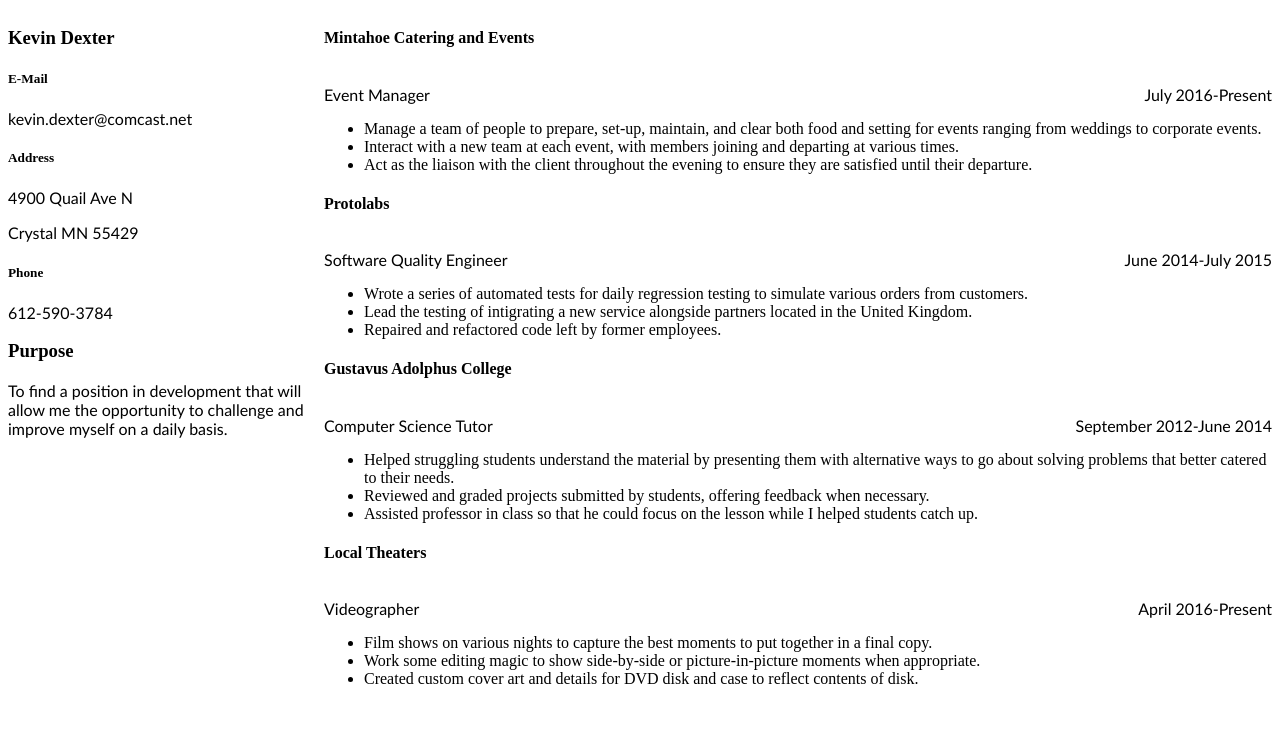
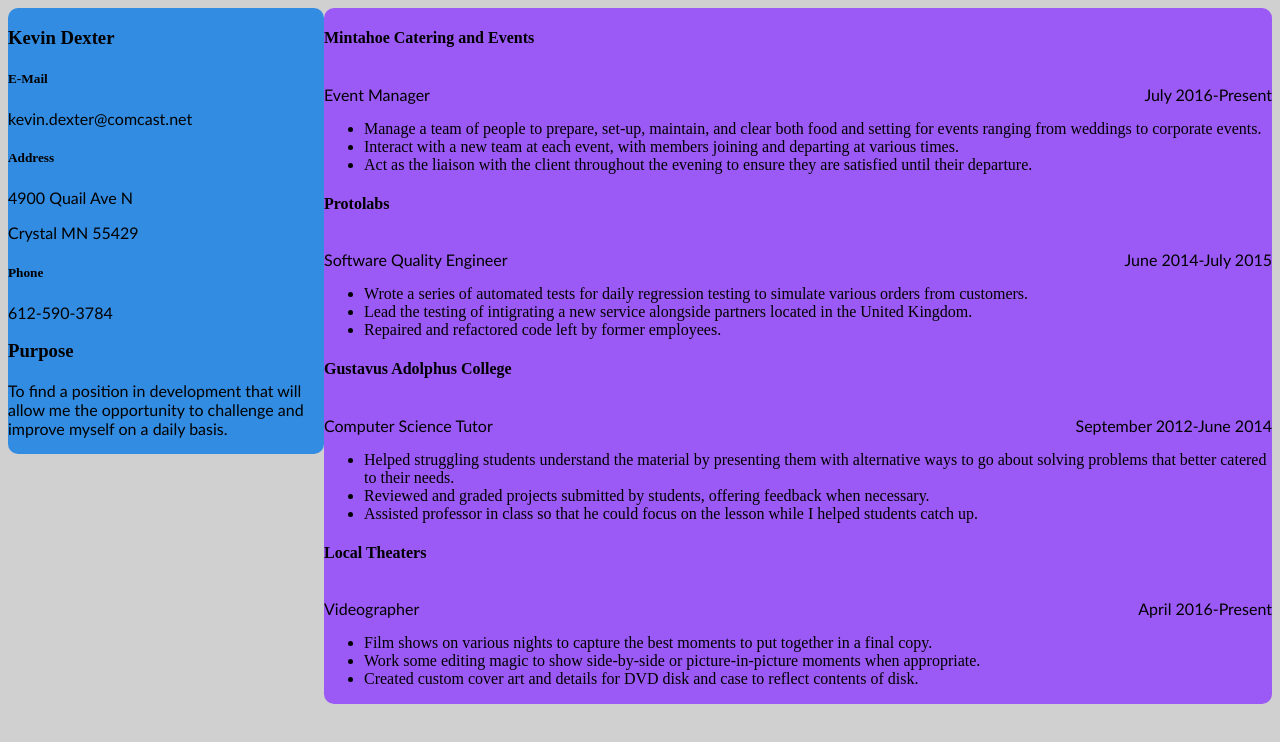
Before and after one commit to KevinJDexter/OLDKevinJDexter.github.ioOLD, a plain HTML site: page index.html in a window 1280 px wide. Drawn offline with Linux system fonts and the light colour scheme.

Commit message:
Fixed colors

```diff
--- a/style.css
+++ b/style.css
@@ -4,7 +4,7 @@ p {
 }
 
 body {
-  background-color: d0d0d0;
+  background-color: #d0d0d0;
 }
 
 #work-years {
@@ -33,10 +33,10 @@ body {
 
 #personalinfo {
   border-radius: 10px;
-  background-color: 328CE2;
+  background-color: #328CE2;
 }
 
 #history {
   border-radius: 10px;
-  background-color: 9B5AF5;
+  background-color: #9B5AF5;
 }
```
